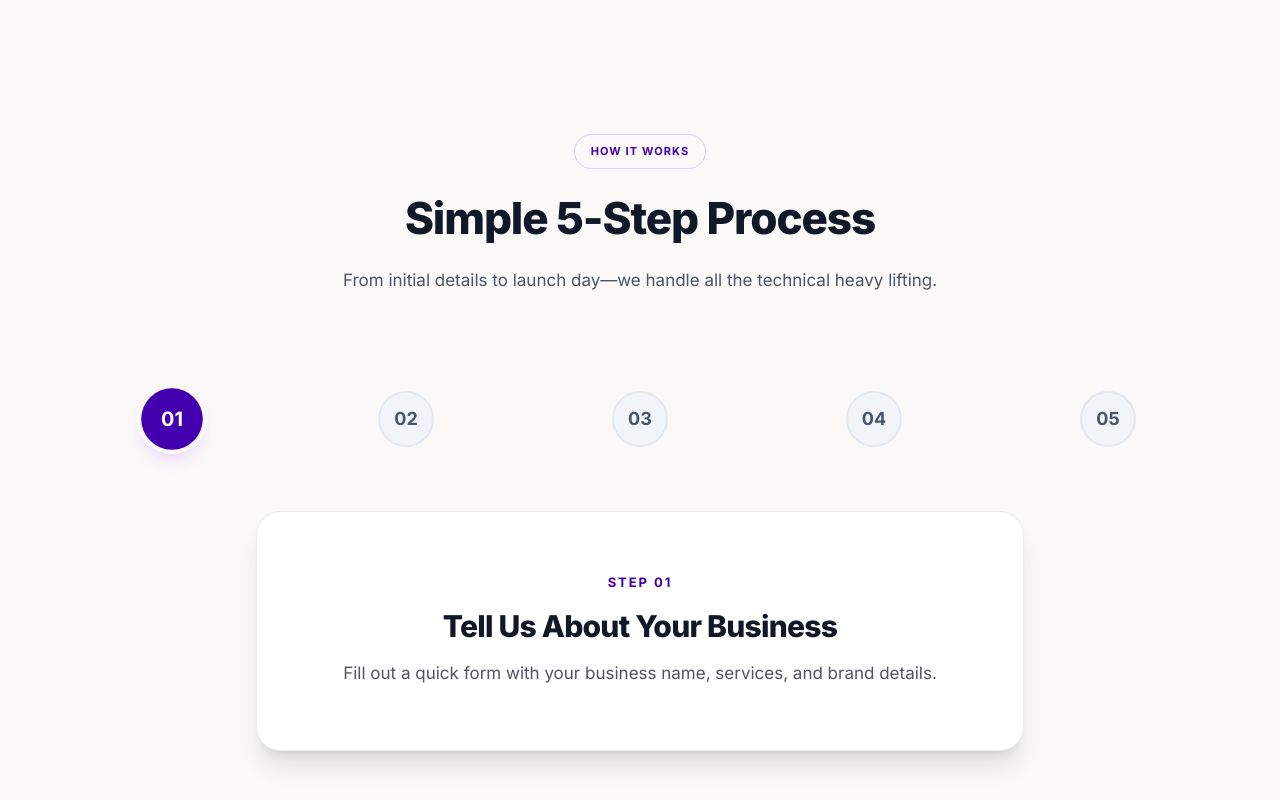
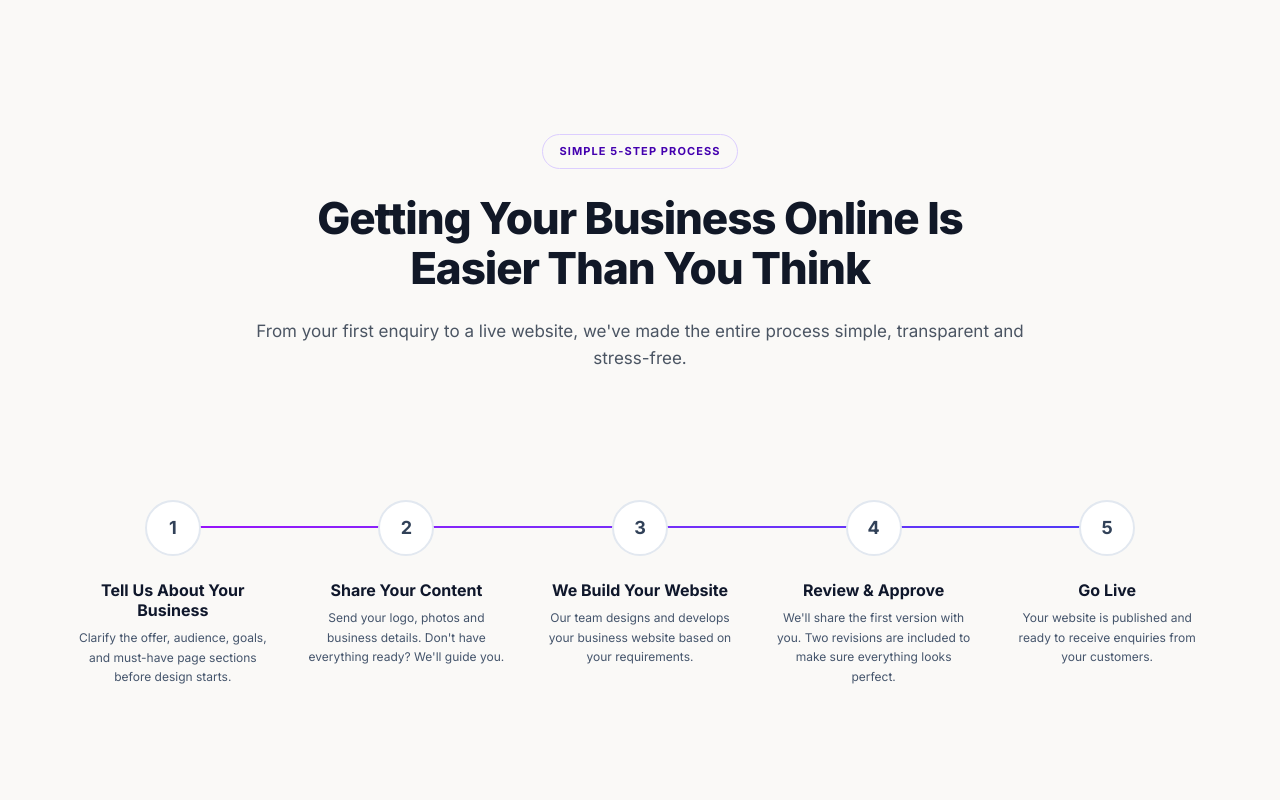
Before and after one commit to zehracodes29/landingpage, a Next.js app in the folder pagemistri-landing/: page / in a window 1280 px wide. Shown: the part 3120-3920 px from the top of the page. Built offline with nearby package versions, Linux system fonts and the light colour scheme.

Commit message:
feat: add Process component to landing page

```diff
--- a/pagemistri-landing/src/components/Process/Process.jsx
+++ b/pagemistri-landing/src/components/Process/Process.jsx
@@ -1,131 +1,136 @@
-import React, { useState } from 'react';
-import { motion, AnimatePresence } from 'framer-motion';
+import React, { useRef } from 'react';
+import { motion, useScroll, useTransform } from 'framer-motion';
 import SectionBadge from '../../ui/SectionBadge';
-import SectionTitle from '../../ui/SectionTitle';
 
 const steps = [
   {
-    num: '01',
+    num: '1',
     title: 'Tell Us About Your Business',
-    description: 'Fill out a quick form with your business name, services, and brand details.'
+    description: 'Clarify the offer, audience, goals, and must-have page sections before design starts.'
   },
   {
-    num: '02',
-    title: 'Custom Website Build',
-    description: 'We design and build your high-converting landing page in 3–5 working days.'
+    num: '2',
+    title: 'Share Your Content',
+    description: "Send your logo, photos and business details. Don't have everything ready? We'll guide you."
   },
   {
-    num: '03',
-    title: 'Domain & Gateway Setup',
-    description: 'We connect your custom domain or subdomain & configure payment gateways.'
+    num: '3',
+    title: 'We Build Your Website',
+    description: 'Our team designs and develops your business website based on your requirements.'
   },
   {
-    num: '04',
-    title: 'Review & Refine',
-    description: 'Review your complete website and request feedback adjustments with 2 included revision rounds.'
+    num: '4',
+    title: 'Review & Approve',
+    description: "We'll share the first version with you. Two revisions are included to make sure everything looks perfect."
   },
   {
-    num: '05',
-    title: 'Launch & Collect Leads',
-    description: 'Your site goes live—start collecting enquiry leads instantly on your dashboard.'
+    num: '5',
+    title: 'Go Live',
+    description: 'Your website is published and ready to receive enquiries from your customers.'
   }
 ];
 
 const Process = () => {
-  const [activeStep, setActiveStep] = useState(0);
+  const containerRef = useRef(null);
+
+  // For the animated line
+  const { scrollYProgress } = useScroll({
+    target: containerRef,
+    offset: ["start 80%", "end 50%"]
+  });
+
+  const lineScaleX = useTransform(scrollYProgress, [0, 1], [0, 1]);
 
   return (
-    <section id="how-it-works" className="py-24 md:py-32 bg-[#FAF9F7] font-sans">
-      <div className="max-w-6xl mx-auto px-6 lg:px-8">
+    <section id="how-it-works" className="py-24 md:py-32 bg-[#FAF9F7] font-sans overflow-hidden">
+      <div className="max-w-[1440px] mx-auto px-6 lg:px-8">
 
         {/* Header */}
         <div className="text-center max-w-3xl mx-auto mb-16 md:mb-24">
           <div className="mb-6 inline-flex">
-            <SectionBadge>How It Works</SectionBadge>
+            <SectionBadge>Simple 5-Step Process</SectionBadge>
           </div>
           <h2 className="text-[32px] md:text-[44px] font-[800] text-[#111827] tracking-tight leading-[1.15] mb-6">
-            Simple 5-Step Process
+            Getting Your Business Online Is Easier Than You Think
           </h2>
           <p className="text-[17px] text-[#4B5563] leading-[1.6]">
-            From initial details to launch day—we handle all the technical heavy lifting.
+            From your first enquiry to a live website, we've made the entire process simple, transparent and stress-free.
           </p>
         </div>
 
-        {/* Desktop Layout (Horizontal Timeline + Content Card) */}
-        <div className="hidden md:block max-w-5xl mx-auto">
-          {/* Horizontal Step Bar */}
-          <div className="relative flex justify-between items-center mb-16 px-4">
-            {/* Connecting Line */}
-            <div className="absolute top-1/2 left-8 right-8 h-[2px] bg-slate-200 -z-10 -translate-y-1/2" />
+        {/* Timeline Container */}
+        <div ref={containerRef} className="relative max-w-6xl mx-auto">
 
-            {steps.map((step, index) => {
-              const isActive = activeStep === index;
-              return (
-                <button
+          {/* Desktop/Tablet View (Horizontal Grid) */}
+          <div className="hidden md:block relative pt-8">
+            {/* Background Line */}
+            <div className="absolute top-[58px] left-[10%] right-[10%] h-0.5 bg-slate-200 dark:bg-slate-800" />
+
+            {/* Animated Progress Line */}
+            <motion.div
+              className="absolute top-[58px] left-[10%] right-[10%] h-0.5 bg-gradient-to-r from-purple-600 to-indigo-600 origin-left"
+              style={{ scaleX: lineScaleX }}
+            />
+
+            <div className="grid grid-cols-5 gap-4">
+              {steps.map((step, index) => (
+                <motion.div
                   key={index}
-                  onClick={() => setActiveStep(index)}
-                  onMouseEnter={() => setActiveStep(index)}
-                  className={`w-14 h-14 rounded-full flex items-center justify-center text-lg font-bold transition-all duration-300 relative z-10 ${
-                    isActive
-                      ? 'bg-[#4400AF] text-white shadow-lg shadow-purple-500/25 ring-4 ring-[#FAF9F7] scale-110'
-                      : 'bg-slate-100 text-slate-600 border-2 border-slate-200 hover:border-[#4400AF]/50 hover:text-[#4400AF]'
-                  }`}
+                  initial={{ opacity: 0, y: 30 }}
+                  whileInView={{ opacity: 1, y: 0 }}
+                  viewport={{ once: true, margin: "-50px" }}
+                  transition={{ duration: 0.5, delay: index * 0.15 }}
+                  className="flex flex-col items-center text-center relative z-10 group"
                 >
-                  {step.num}
-                </button>
-              );
-            })}
+                  {/* Node */}
+                  <div className="w-14 h-14 rounded-full bg-white border-2 border-slate-200 flex items-center justify-center text-lg font-bold text-slate-700 transition-transform duration-300 group-hover:scale-110 group-hover:shadow-md group-hover:shadow-purple-500/20 group-hover:border-purple-500 mb-6 relative z-10">
+                    <span className="group-hover:text-purple-600 transition-colors">{step.num}</span>
+                  </div>
+
+                  {/* Content */}
+                  <div className="px-2">
+                    <h3 className="text-base font-bold text-slate-900 mb-2 leading-tight">
+                      {step.title}
+                    </h3>
+                    <p className="text-xs text-slate-600 leading-relaxed">
+                      {step.description}
+                    </p>
+                  </div>
+                </motion.div>
+              ))}
+            </div>
           </div>
 
-          {/* Active Card Preview */}
-          <div className="relative h-[240px] max-w-4xl mx-auto mt-8">
-            <AnimatePresence mode="wait">
+          {/* Mobile View (Horizontal Carousel) */}
+          <div className="md:hidden flex overflow-x-auto snap-x snap-mandatory gap-6 px-4 py-4 -mx-4 pb-8" style={{ scrollbarWidth: 'none', msOverflowStyle: 'none' }}>
+            {steps.map((step, index) => (
               <motion.div
-                key={activeStep}
-                initial={{ opacity: 0, y: 15 }}
-                animate={{ opacity: 1, y: 0 }}
-                exit={{ opacity: 0, y: -15 }}
-                transition={{ duration: 0.3, ease: "easeInOut" }}
-                className="max-w-3xl mx-auto rounded-3xl bg-white border border-slate-200/80 p-8 shadow-xl absolute inset-0 flex flex-col justify-center items-center text-center"
+                key={index}
+                initial={{ opacity: 0, x: 20 }}
+                whileInView={{ opacity: 1, x: 0 }}
+                viewport={{ once: true }}
+                transition={{ duration: 0.4, delay: index * 0.1 }}
+                className="snap-center shrink-0 w-[280px] flex flex-col bg-white p-6 rounded-2xl border border-slate-200 shadow-sm relative group"
               >
-                <span className="text-[#4400AF] font-bold tracking-[0.15em] text-[13px] mb-4 uppercase">
-                  Step {steps[activeStep].num}
-                </span>
-                <h3 className="text-2xl md:text-3xl font-[800] text-[#111827] mb-4 tracking-tight">
-                  {steps[activeStep].title}
-                </h3>
-                <p className="text-[17px] text-[#4B5563] leading-relaxed max-w-2xl mx-auto">
-                  {steps[activeStep].description}
-                </p>
-              </motion.div>
-            </AnimatePresence>
-          </div>
-        </div>
-
-        {/* Mobile Layout (Vertical Timeline) */}
-        <div className="md:hidden max-w-md mx-auto">
-          <div className="relative pl-6 ml-4 border-l-2 border-[#4400AF]/20 space-y-12 py-4">
-            {steps.map((step, index) => (
-              <div key={index} className="relative group">
                 {/* Node */}
-                <div className="absolute -left-[45px] top-0 w-10 h-10 rounded-full bg-white border-2 border-[#4400AF] flex items-center justify-center text-sm font-bold text-[#4400AF] shadow-sm z-10 transition-transform group-hover:scale-110">
+                <div className="w-12 h-12 rounded-full bg-purple-50 flex items-center justify-center text-base font-bold text-purple-600 mb-5">
                   {step.num}
                 </div>
 
                 {/* Content */}
-                <div className="bg-white rounded-2xl border border-slate-200/80 p-6 shadow-sm transition-all duration-300 group-hover:border-[#4400AF]/30 group-hover:shadow-md">
-                  <h3 className="text-[19px] font-bold text-[#111827] mb-3 leading-tight">
+                <div>
+                  <h3 className="text-base font-bold text-slate-900 mb-2">
                     {step.title}
                   </h3>
-                  <p className="text-[15px] text-[#4B5563] leading-relaxed">
+                  <p className="text-xs text-slate-600 leading-relaxed">
                     {step.description}
                   </p>
                 </div>
-              </div>
+              </motion.div>
             ))}
           </div>
+
         </div>
-
       </div>
     </section>
   );
```
